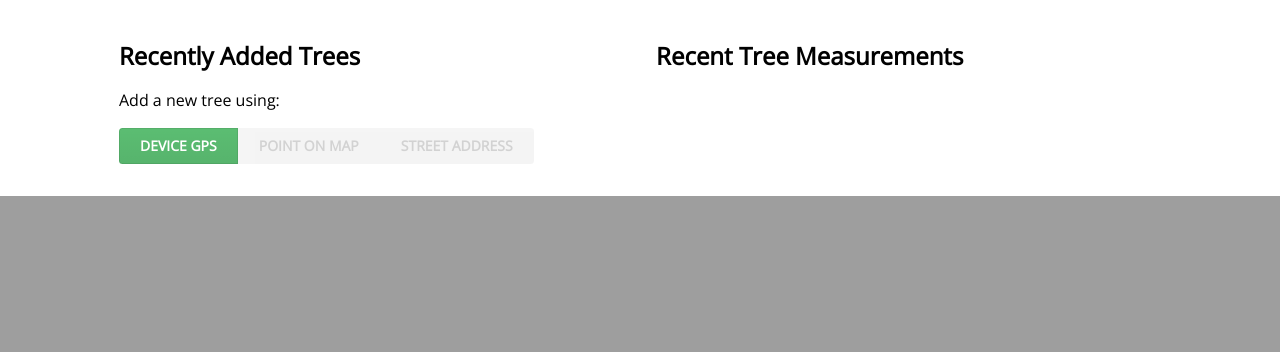
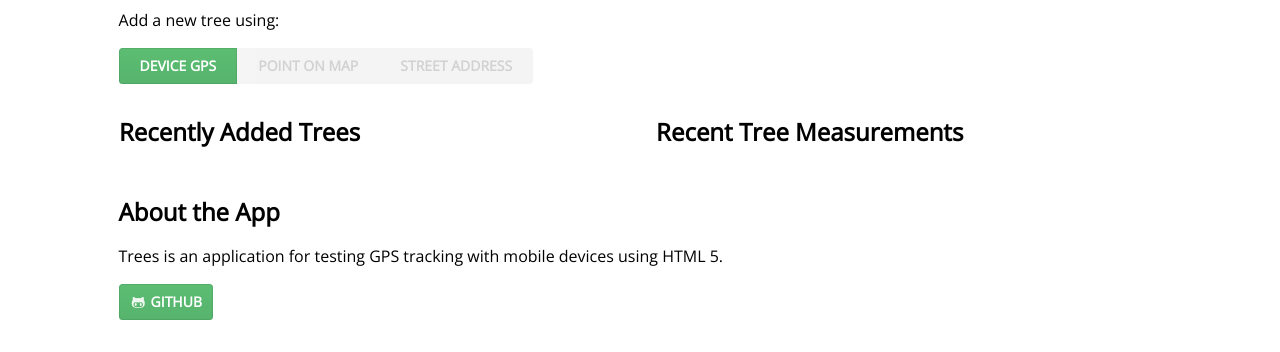
Before and after one commit to chrislaskey/tree-tracker, a Flask app: page / in a window 1280 px wide. Shown: the part 631-983 px from the top of the page. Before the commit the page ends 827 px from the top, so only its background shows below. Run offline with Flask 2, Linux system fonts and the light colour scheme; the visitor is signed in with stand-in values (Sample User, id 1); data comes from the database, SQL or seed files in the repository; data that the repository does not hold is empty; some libraries are stand-ins or nearby versions.

Commit message:
Updated homepage

```diff
--- a/app/templates/home.html
+++ b/app/templates/home.html
@@ -14,6 +14,14 @@
 
 	{% include "partials/messages.html" %}
 
+	<p>Add a new tree using:</p>
+
+	<div class="ui buttons">
+		<a class="ui button small green" href="/add-tree">Device GPS</a>
+		<a class="ui button small disabled blue" href="#">Point on Map</a>
+		<a class="ui button small disabled blue" href="#">Street Address</a>
+	</div>
+
 	<div class="ui grid two column stackable">
 
 		<div class="column">
@@ -29,14 +37,6 @@
 			{% endfor %}
 
 			</ul>
-
-			<p>Add a new tree using:</a>
-
-			<div class="ui buttons">
-				<a class="ui button small green" href="/add-tree">Device GPS</a>
-				<a class="ui button small disabled blue" href="#">Point on Map</a>
-				<a class="ui button small disabled blue" href="#">Street Address</a>
-			</div>
 
 		</div>
 
@@ -57,6 +57,12 @@
 		</div>
 
 	</div>
+
+	<h2>About the App</h2>
+
+	<p>Trees is an application for testing GPS tracking with mobile devices using HTML 5.</p>
+
+	<p><a class="ui icon green tiny button" href="https://github.com/chrislaskey/trees.chrislaskey.com"><i class="icon github"></i> Github</a></p>
 
 	<script>
 
--- a/app/templates/layouts/content.html
+++ b/app/templates/layouts/content.html
@@ -3,9 +3,7 @@
 {% block body %}
 
 	<div class="ui fixed inverted green menu main">
-		{# <span class="item logo">trees</span> #}
-		{# <a class="item" href="/"><i class="icon home"></i> home</a> #}
-		<a class="item logo" href="/"><i class="icon home"></i> trees</a>
+		<a class="item logo" href="/"><i class="icon home"></i> tree-tracker</a>
 		<div class="right menu">
 			{% if current_user and current_user.screen_name %}
 				<a class="item"><i class="ui icon user"></i>{{ current_user.screen_name }}</a>
```
